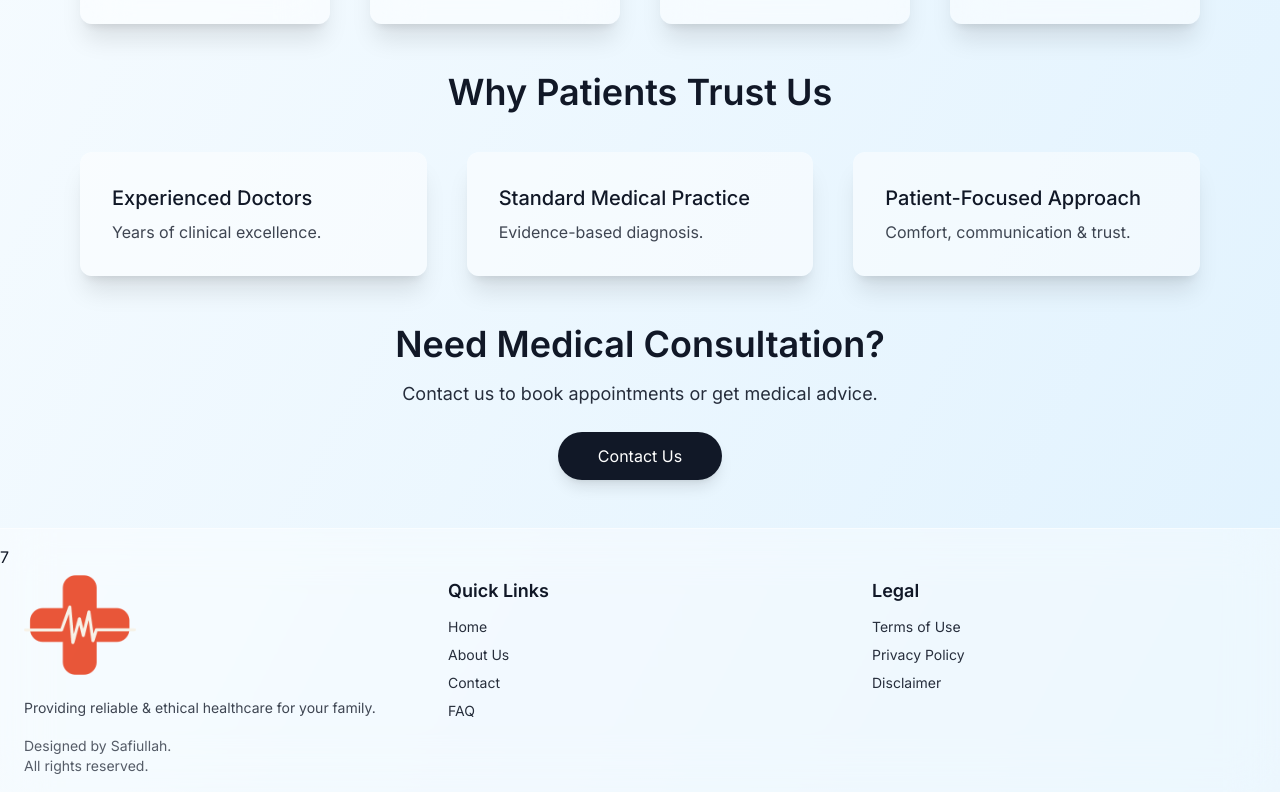
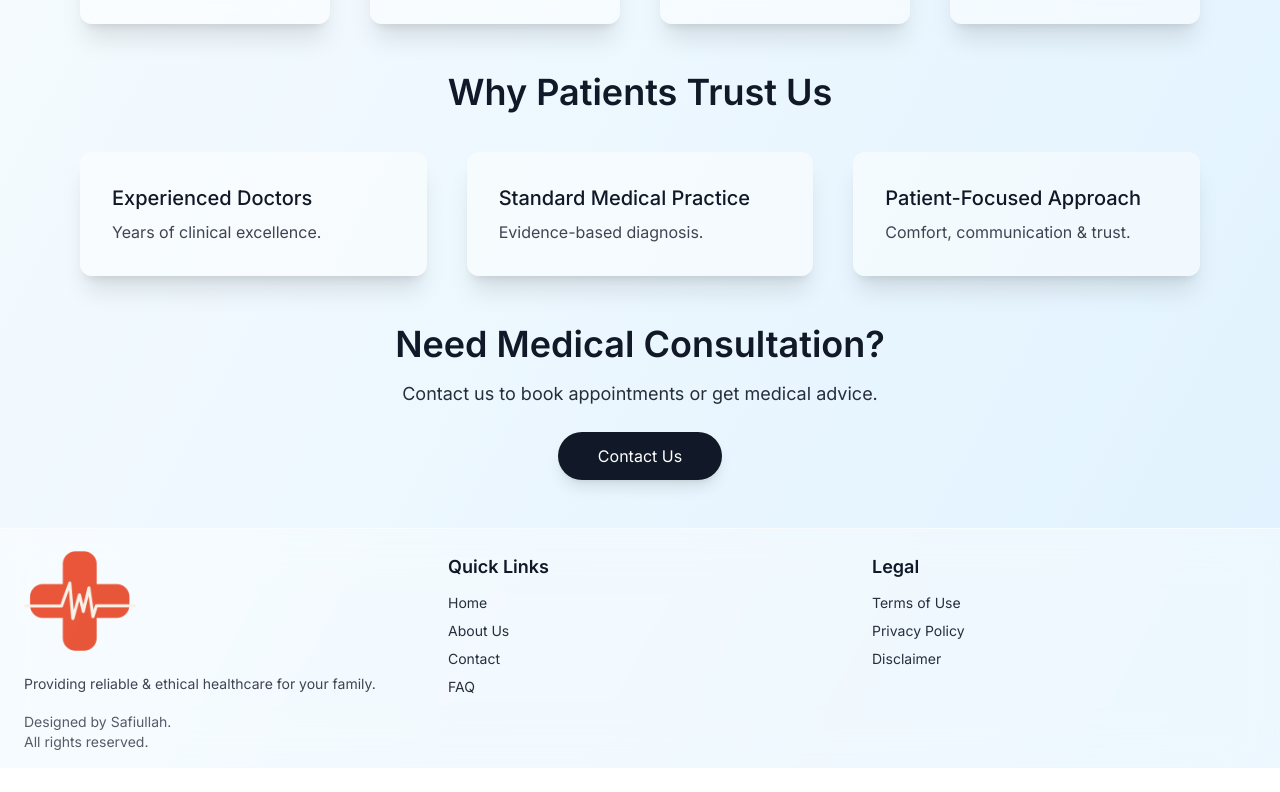
Before and after one commit to Safi-UOL/Mian-Sharif-Hospital, a React (Vite) app: page / in a window 1280 px wide. Shown: the part 1592-2384 px from the top of the page. After the commit the page ends 2360 px from the top, so only its background shows below. Built offline with nearby package versions, Linux system fonts and the light colour scheme.

Commit message:
fix: remove debug code and verify build

```diff
--- a/src/components/layouts/Footer.jsx
+++ b/src/components/layouts/Footer.jsx
@@ -12,8 +12,7 @@ export default function Footer() {
       window.scrollTo({ top: 0, behavior: "smooth" });
     }
   };
-let a =7
-console.log(a)
+
   return (
     <footer
       className="
@@ -25,8 +24,6 @@ console.log(a)
         py-4
       "
     >
-
-      {a}
       <div className="max-w-7xl mx-auto px-6 grid md:grid-cols-3 gap-10">
 
         {/* LEFT — LOGO + COPYRIGHT */}
```
